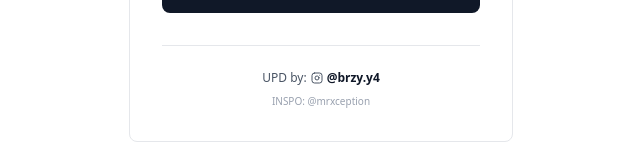
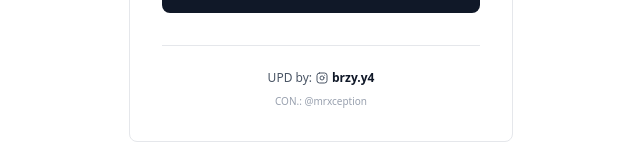
Before and after one commit to BRZYYYYY/altwits, a Next.js app: page / in a window 1280 px wide. Shown: the part 513-673 px from the top of the page, without its empty margins (319-959 px from the left). Built offline with nearby package versions, Linux system fonts and the light colour scheme.

Commit message:
changed conc.

```diff
--- a/app/page.tsx
+++ b/app/page.tsx
@@ -187,9 +187,9 @@ export default function GradePortal() {
                     <div className={`mt-8 pt-6 border-t transition-colors ${theme === 'dark' ? 'border-gray-700' : 'border-gray-200'} text-center space-y-2`}>
                         <p className={`text-xs flex items-center justify-center gap-1 ${theme === 'dark' ? 'text-gray-400' : 'text-gray-600'}`}>
                             UPD by: <Instagram size={12} />{" "}
-                            <a href="https://www.instagram.com/brzy.y4/" target="_blank" rel="noopener noreferrer" className={`hover:underline font-semibold ${theme === 'dark' ? 'text-white' : 'text-gray-900'}`}>@brzy.y4</a>
+                            <a href="https://www.instagram.com/brzy.y4/" target="_blank" rel="noopener noreferrer" className={`hover:underline font-semibold ${theme === 'dark' ? 'text-white' : 'text-gray-900'}`}>brzy.y4</a>
                         </p>
-                        <p className={`text-[10px] ${theme === 'dark' ? 'text-gray-500' : 'text-gray-400'}`}>INSPO: @mrxception</p>
+                        <p className={`text-[10px] ${theme === 'dark' ? 'text-gray-500' : 'text-gray-400'}`}>CON.: @mrxception</p>
                     </div>
                 </div>
             </div>
```
